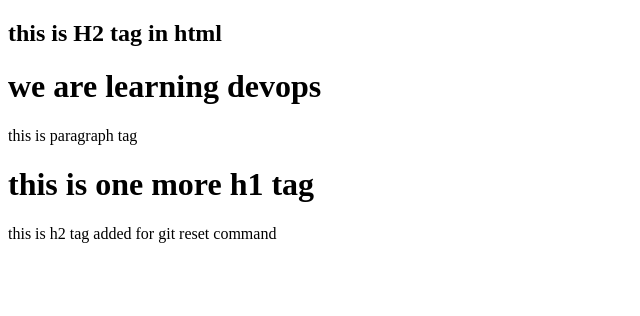
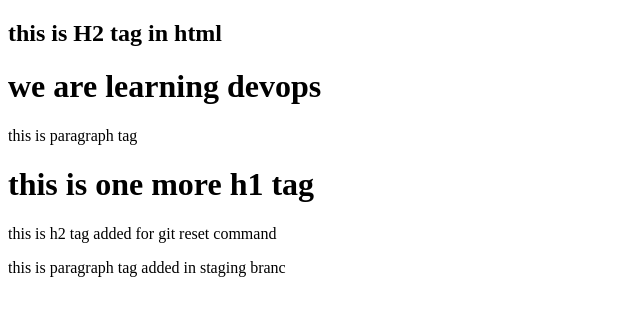
Before and after one commit to Nextgen-Cloud-Developers/hdfc-mobile-app, a plain HTML site: page index.html in a window 1280 px wide. Shown: the whole page, without its empty margins (0-640 px from the left). Drawn offline with Linux system fonts and the light colour scheme.

Commit message:
added p tag in stage branch

```diff
--- a/index.html
+++ b/index.html
@@ -11,7 +11,7 @@
 <p>this is paragraph tag</p>
 <h1>this is one more h1 tag</h1>
 </h2>this is h2 tag added for git reset command
-
+    <p>this is paragraph tag added in staging branc</p>
 </h1>
     </body>
 </html>
```
